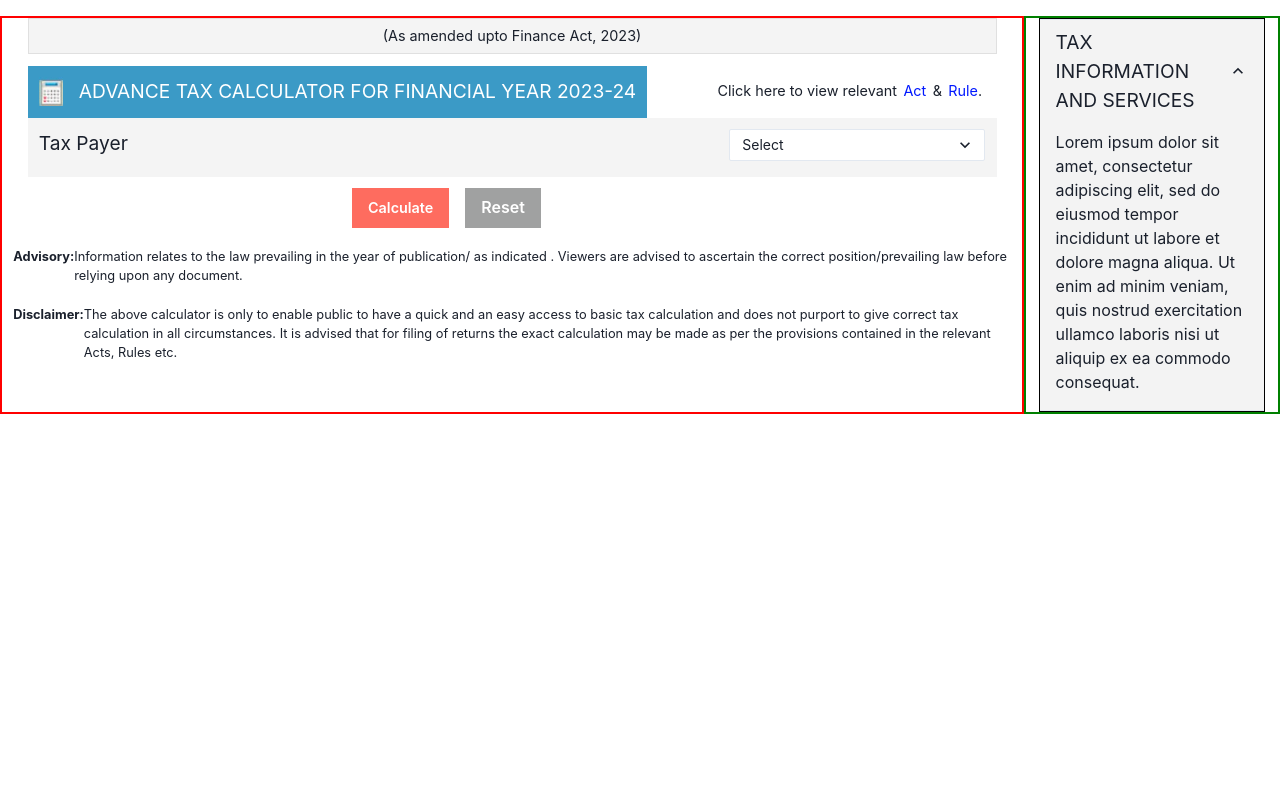
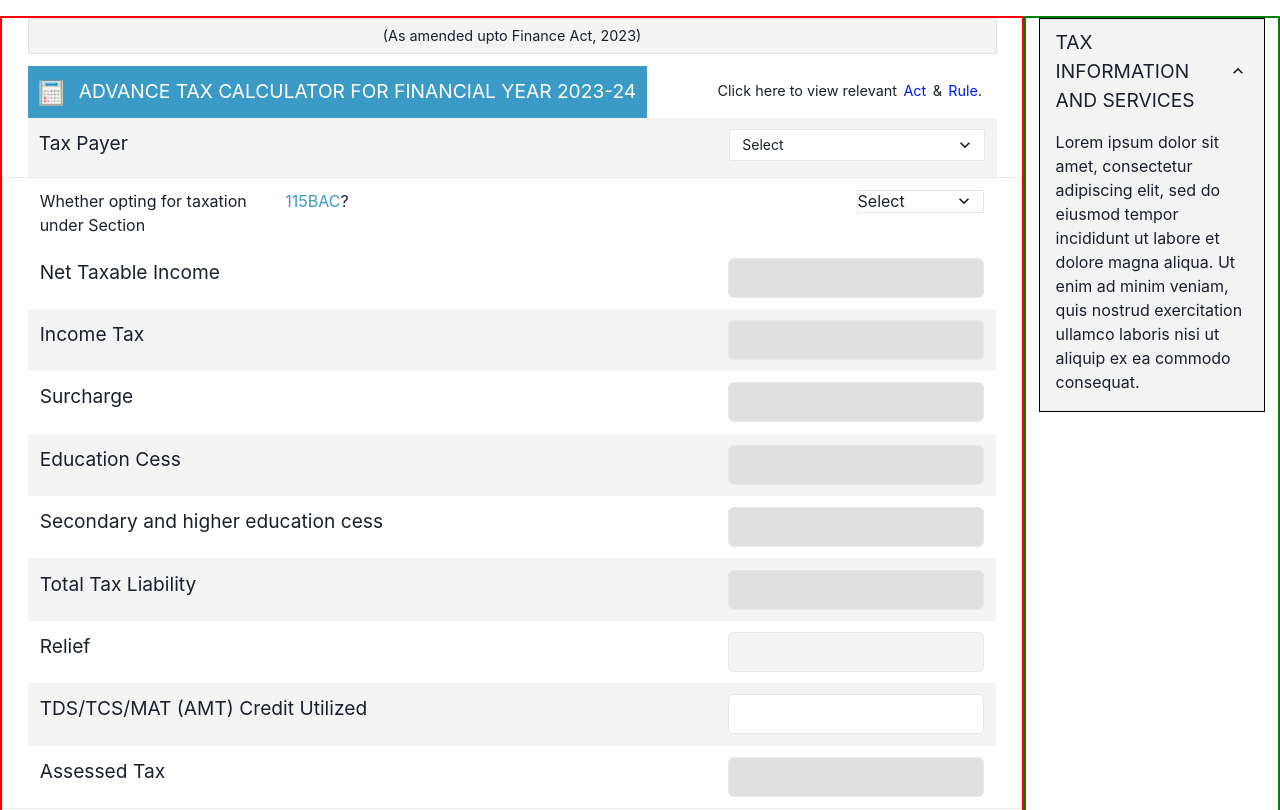
Before and after one commit to vaibhav-mougha/itaxeasy_advanceTax_hraCalculator, a React (Create React App) app: page / in a window 1280 px wide. Shown: the top 810 px of the page. Built offline with nearby package versions, Linux system fonts and the light colour scheme.

Commit message:
Added Initial Select in Components

```diff
--- /dev/null
+++ b/src/Components/InitialSelect.jsx
@@ -0,0 +1,190 @@
+import React from "react";
+import {
+  Box,
+  Text,
+  Flex,
+  FormControl,
+  FormLabel,
+  Input,
+  Select,
+} from "@chakra-ui/react";
+
+const InitialSelect = ({ condition }) => {
+  return (
+    <>
+      <Box border={"1px solid #E9E9E9"}>
+        <Flex bg={"#FFFFFF"} w={"95%"} m={"auto"} p={"0.7rem"} pb={"0.1rem"}>
+          <FormControl id="bac">
+            <Flex>
+              <FormLabel fontSize={"1rem"} fontWeight={"normal"}>
+                <Flex>
+                  <Text>Whether opting for taxation under Section</Text>
+                  <Text color={"#3B9AC6"} ml={"0.4rem"}>
+                    115BAC
+                  </Text>
+                  <Text>?</Text>
+                </Flex>
+              </FormLabel>
+              <Select
+                placeholder="Select"
+                name="bac"
+                bg={"#FFFFFF"}
+                w={"10rem"}
+                size={"base"}
+                ml={"31rem"}
+              >
+                <option value="Yes">Yes</option>
+                <option value="No">No</option>
+              </Select>
+            </Flex>
+          </FormControl>
+        </Flex>
+
+        <Flex bg={"#FFFFFF"} w={"95%"} m={"auto"} p={"0.7rem"}>
+          <FormControl id="taxPayer">
+            <Flex justifyContent={"space-between"}>
+              <FormLabel fontSize={"1.2rem"} fontWeight={"normal"}>
+                Net Taxable Income
+              </FormLabel>
+
+              <Input
+                name="netTaxableIncome"
+                bg={"#E0E0E0"}
+                w={"16rem"}
+                type="number"
+              />
+            </Flex>
+          </FormControl>
+        </Flex>
+
+        <Flex bg={"#F4F4F4"} w={"95%"} m={"auto"} p={"0.7rem"}>
+          <FormControl id="incomeTax">
+            <Flex justifyContent={"space-between"}>
+              <FormLabel fontSize={"1.2rem"} fontWeight={"normal"}>
+                Income Tax
+              </FormLabel>
+
+              <Input
+                name="incomeTax"
+                bg={"#E0E0E0"}
+                w={"16rem"}
+                type="number"
+              />
+            </Flex>
+          </FormControl>
+        </Flex>
+
+        <Flex bg={"#FFFFFF"} w={"95%"} m={"auto"} p={"0.7rem"}>
+          <FormControl id="surcharge">
+            <Flex justifyContent={"space-between"}>
+              <FormLabel fontSize={"1.2rem"} fontWeight={"normal"}>
+                Surcharge
+              </FormLabel>
+
+              <Input
+                name="surcharge"
+                bg={"#E0E0E0"}
+                w={"16rem"}
+                type="number"
+              />
+            </Flex>
+          </FormControl>
+        </Flex>
+
+        <Flex bg={"#F4F4F4"} w={"95%"} m={"auto"} p={"0.7rem"}>
+          <FormControl id="EducationCess">
+            <Flex justifyContent={"space-between"}>
+              <FormLabel fontSize={"1.2rem"} fontWeight={"normal"}>
+                Education Cess
+              </FormLabel>
+
+              <Input
+                name="EducationCess"
+                bg={"#E0E0E0"}
+                w={"16rem"}
+                type="number"
+              />
+            </Flex>
+          </FormControl>
+        </Flex>
+
+        <Flex bg={"#FFFFFF"} w={"95%"} m={"auto"} p={"0.7rem"}>
+          <FormControl id="secondaryeducationcess">
+            <Flex justifyContent={"space-between"}>
+              <FormLabel fontSize={"1.2rem"} fontWeight={"normal"}>
+                Secondary and higher education cess
+              </FormLabel>
+
+              <Input
+                name="secondaryeducationcess"
+                bg={"#E0E0E0"}
+                w={"16rem"}
+                type="number"
+              />
+            </Flex>
+          </FormControl>
+        </Flex>
+
+        <Flex bg={"#F4F4F4"} w={"95%"} m={"auto"} p={"0.7rem"}>
+          <FormControl id="totalTaxLiability">
+            <Flex justifyContent={"space-between"}>
+              <FormLabel fontSize={"1.2rem"} fontWeight={"normal"}>
+                Total Tax Liability
+              </FormLabel>
+
+              <Input
+                name="totalTaxLiability"
+                bg={"#E0E0E0"}
+                w={"16rem"}
+                type="number"
+              />
+            </Flex>
+          </FormControl>
+        </Flex>
+
+        <Flex bg={"#FFFFFF"} w={"95%"} m={"auto"} p={"0.7rem"}>
+          <FormControl id="relief">
+            <Flex justifyContent={"space-between"}>
+              <FormLabel fontSize={"1.2rem"} fontWeight={"normal"}>
+                Relief
+              </FormLabel>
+
+              <Input name="relief" bg={"#F4F4F4"} w={"16rem"} type="number" />
+            </Flex>
+          </FormControl>
+        </Flex>
+
+        <Flex bg={"#F4F4F4"} w={"95%"} m={"auto"} p={"0.7rem"}>
+          <FormControl id="tcs">
+            <Flex justifyContent={"space-between"}>
+              <FormLabel fontSize={"1.2rem"} fontWeight={"normal"}>
+                TDS/TCS/MAT (AMT) Credit Utilized
+              </FormLabel>
+
+              <Input name="tcs" bg={"#FFFFFF"} w={"16rem"} type="number" />
+            </Flex>
+          </FormControl>
+        </Flex>
+
+        <Flex bg={"#FFFFFF"} w={"95%"} m={"auto"} p={"0.7rem"}>
+          <FormControl id="assessedTax">
+            <Flex justifyContent={"space-between"}>
+              <FormLabel fontSize={"1.2rem"} fontWeight={"normal"}>
+                Assessed Tax
+              </FormLabel>
+
+              <Input
+                name="assessedTax"
+                bg={"#E0E0E0"}
+                w={"16rem"}
+                type="number"
+              />
+            </Flex>
+          </FormControl>
+        </Flex>
+      </Box>
+    </>
+  );
+};
+
+export default InitialSelect;
--- a/src/Pages/AdvanceTaxCalculator.jsx
+++ b/src/Pages/AdvanceTaxCalculator.jsx
@@ -14,10 +14,10 @@ import {
   Select,
   Button,
 } from "@chakra-ui/react";
+import InitialSelect from "../Components/InitialSelect";
 
 const AdvanceTaxCalculator = () => {
   const [select, setSelect] = useState("");
-
   return (
     <>
       <Flex bg={"#FFFFFF"} mt={"1rem"}>
@@ -83,6 +83,8 @@ const AdvanceTaxCalculator = () => {
               </Flex>
             </FormControl>
           </Flex>
+
+          <InitialSelect condition={select} />
 
           <Box w={"20rem"} m={"auto"} mt={"0.7rem"}>
             <Button
```
